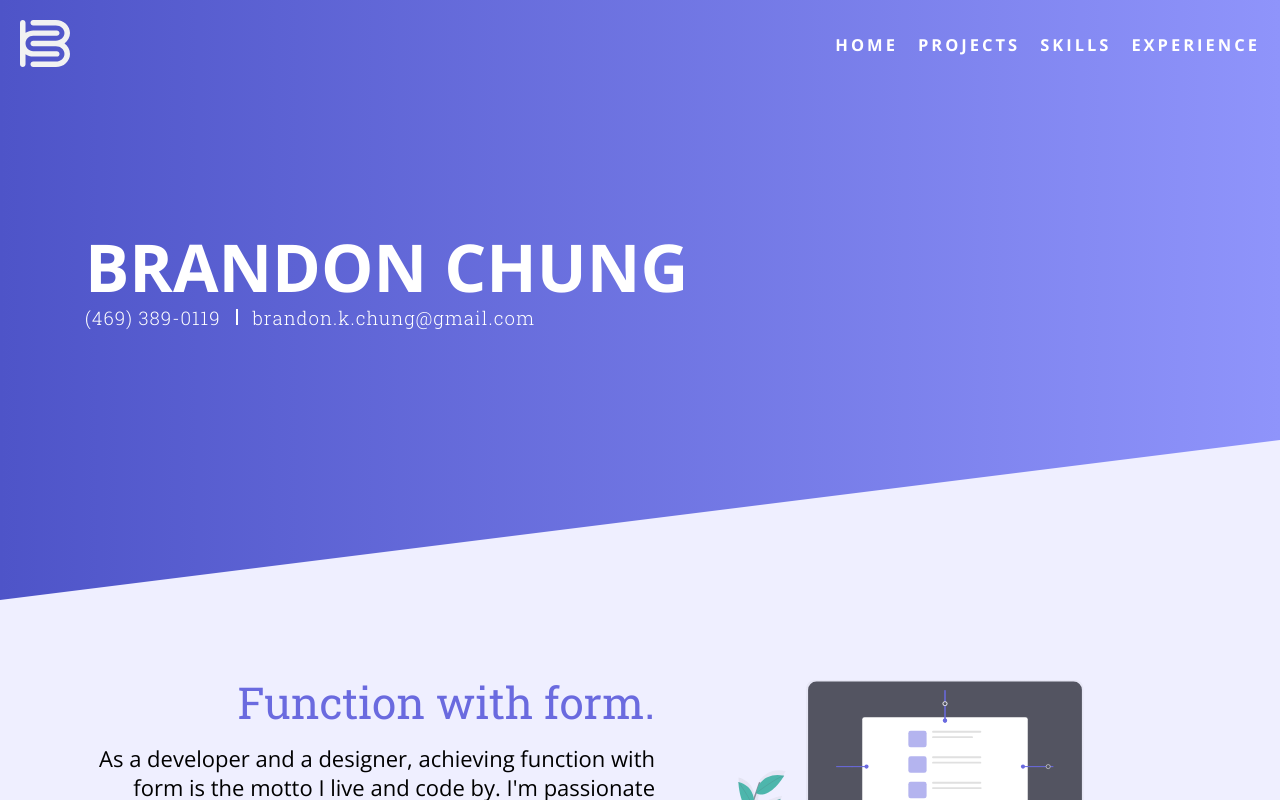
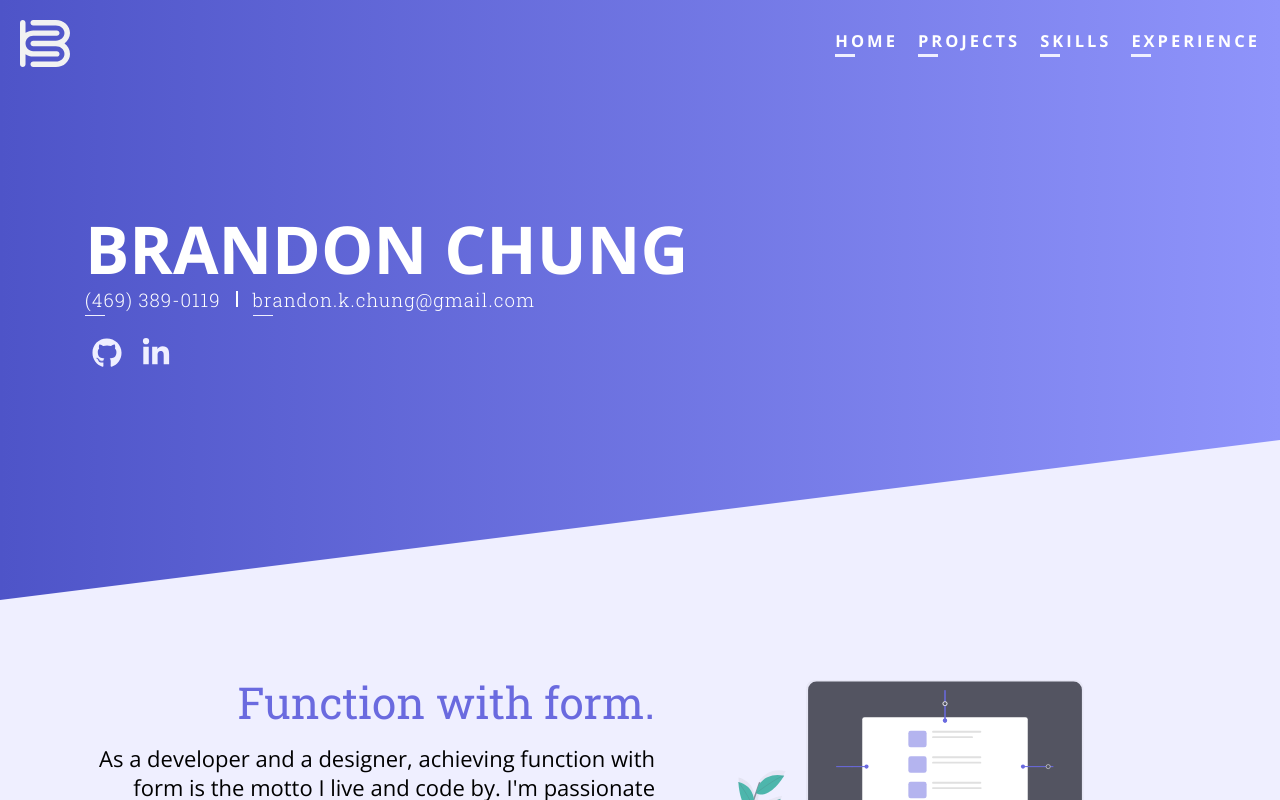
Before and after one commit to bkchu/bkchu-portfolio-pre-gatsby-conversion, a React (Create React App) app: page / in a window 1280 px wide. Shown: the top 800 px of the page. Built offline with nearby package versions, Linux system fonts and the light colour scheme.

Commit message:
add social icons auto scroll to top of each route

```diff
--- a/package.json
+++ b/package.json
@@ -4,6 +4,9 @@
   "version": "0.1.0",
   "private": true,
   "dependencies": {
+    "@fortawesome/fontawesome-svg-core": "^1.2.0-14",
+    "@fortawesome/free-brands-svg-icons": "^5.1.0-11",
+    "@fortawesome/react-fontawesome": "0.1.0-11",
     "node-sass-chokidar": "^1.3.3",
     "npm-run-all": "^4.1.3",
     "react": "^16.4.2",
@@ -19,7 +22,7 @@
     "build-js": "react-scripts build",
     "build": "npm-run-all build-css build-js",
     "predeploy": "npm run build",
-    "deploy": "gh-pages -d build",
+    "deploy": "gh-pages -d build -b master",
     "test": "react-scripts test --env=jsdom",
     "eject": "react-scripts eject"
   },
--- a/src/App.css
+++ b/src/App.css
@@ -201,6 +201,16 @@ body {
       font-size: 0.75em;
       font-weight: 800;
       letter-spacing: 3px; }
+      .Navbar__nav .Navbar__link-list .Navbar__link:after {
+        content: '';
+        display: block;
+        width: 20px;
+        height: 3px;
+        margin-top: 5px;
+        background-color: #efefff;
+        transition: all 0.4s; }
+      .Navbar__nav .Navbar__link-list .Navbar__link:hover:after {
+        width: 100%; }
 
 .Navbar .Navbar__nav--scrolled {
   background: #6a6adf;
@@ -320,7 +330,6 @@ body {
           margin-top: 0; } }
 
 .Jumbo {
-  background: #6a6adf;
   clip-path: polygon(0 100%, 100% 65vh, 100% 0, 0 0);
   color: white;
   height: 75vh;
@@ -348,7 +357,7 @@ body {
     flex-direction: column;
     color: white;
     font-size: 0.85em;
-    margin-bottom: 20px; }
+    margin-bottom: 5px; }
     @media (min-width: 37.5em) {
       .Jumbo__contact {
         flex-direction: row; } }
@@ -371,20 +380,36 @@ body {
         @media (min-width: 37.5em) {
           .Jumbo__contact .Jumbo__info.link h5 {
             margin: 10px 0; } }
-  .Jumbo__cta {
-    border: 1px solid #efefff;
-    color: #6a6adf;
-    background: #efefff;
-    border-radius: 4px;
-    padding: 10px;
-    font-family: "Open Sans", -apple-system, BlinkMacSystemFont, "Segoe UI", Roboto, Oxygen, Ubuntu, Cantarell, "Open Sans", "Helvetica Neue", sans-serif;
-    font-size: 0.85em;
-    font-weight: 800;
-    letter-spacing: 3px;
-    line-height: 1em;
-    text-transform: none;
-    outline: none;
-    cursor: pointer; }
+        @media (min-width: 64em) {
+          .Jumbo__contact .Jumbo__info.link h5:after {
+            content: '';
+            display: block;
+            width: 20px;
+            height: 1px;
+            margin-top: 5px;
+            background-color: #efefff;
+            transition: all 400ms; }
+          .Jumbo__contact .Jumbo__info.link h5:hover:after {
+            width: 100%; } }
+  .Jumbo__networks {
+    display: flex; }
+    .Jumbo__networks .network {
+      padding: 7px;
+      border-radius: 50%;
+      color: #efefff;
+      margin-right: 5px;
+      display: block;
+      transition: all 400ms; }
+      .Jumbo__networks .network:hover {
+        background: #efefff;
+        color: #6a6adf; }
+      .Jumbo__networks .network svg {
+        height: 25px;
+        width: 25px; }
+        @media (min-width: 37.5em) {
+          .Jumbo__networks .network svg {
+            height: 30px;
+            width: 30px; } }
 
 .Page {
   padding-top: 30px; }
--- a/src/components/Jumbo/Jumbo.js
+++ b/src/components/Jumbo/Jumbo.js
@@ -1,4 +1,6 @@
 import React from 'react';
+import { FontAwesomeIcon } from '@fortawesome/react-fontawesome';
+import { faGithub, faLinkedinIn } from '@fortawesome/free-brands-svg-icons';
 
 const Jumbo = () => {
   return (
@@ -17,12 +19,24 @@ const Jumbo = () => {
             <h5>brandon.k.chung@gmail.com</h5>
           </a>
         </div>
-        {/* <a
-            href="mailto:brandon.k.chung@gmail.com"
-            className="Navbar__cta link"
+        <div className="Jumbo__networks">
+          <a
+            href="https://github.com/bkchu"
+            rel="noopener noreferrer"
+            target="_blank"
+            className="network link"
           >
-            HIRE ME
-          </a> */}
+            <FontAwesomeIcon icon={faGithub} size="lg" />
+          </a>
+          <a
+            href="https://www.linkedin.com/in/bkchuu"
+            rel="noopener noreferrer"
+            target="_blank"
+            className="network link"
+          >
+            <FontAwesomeIcon icon={faLinkedinIn} size="lg" />
+          </a>
+        </div>
       </div>
     </div>
   );
--- a/src/components/Page/Page.js
+++ b/src/components/Page/Page.js
@@ -1,7 +1,12 @@
-import React, { Fragment } from 'react';
+import React, { Component, Fragment } from 'react';
 import Header from './Header/Header';
 
-const Page = ({ title, children }) => {
+class Page extends Component {
+  componentDidMount() {
+    document.body.scrollTop = document.documentElement.scrollTop = 0;
+  }
+  render() {
+    const { title, children } = this.props;
     return (
       <Fragment>
         <Header title={title} />
@@ -10,6 +15,7 @@ const Page = ({ title, children }) => {
         </div>
       </Fragment>
     );
-};
+  }
+}
 
 export default Page;
--- a/src/sass/__Jumbo.scss
+++ b/src/sass/__Jumbo.scss
@@ -1,5 +1,4 @@
 .Jumbo {
-  background: $highlight_color;
   clip-path: polygon(0 100%, 100% 65vh, 100% 0, 0 0);
   @include breakpoint(phablet) {
     clip-path: polygon(0 100%, 100% 60vh, 100% 0, 0 0);
@@ -28,7 +27,7 @@
 
     color: white;
     font-size: $content;
-    margin-bottom: 20px;
+    margin-bottom: 5px;
 
     .divider {
       width: 2px;
@@ -52,17 +51,44 @@
         @include breakpoint(phablet) {
           margin: 10px 0;
         }
+        @include breakpoint(laptop) {
+          &:after {
+            content: '';
+            display: block;
+            width: 20px;
+            height: 1px;
+            margin-top: 5px;
+            background-color: $background-color;
+            transition: all 400ms;
+          }
+          &:hover:after {
+            width: 100%;
+          }
+        }
       }
     }
   }
-  &__cta {
-    border: 1px solid $background-color;
-    color: $highlight-color;
-    background: $background-color;
-    border-radius: 4px;
-    padding: 10px;
-    @include fonting($header-font-stack, $s: $content, $w: 800, $ls: 3px);
-    outline: none;
-    cursor: pointer;
+  &__networks {
+    display: flex;
+    .network {
+      padding: 7px;
+      border-radius: 50%;
+      color: $background_color;
+      margin-right: 5px;
+      display: block;
+      transition: all 400ms;
+      &:hover {
+        background: $background-color;
+        color: $highlight_color;
+      }
+      svg {
+        height: 25px;
+        width: 25px;
+        @include breakpoint(phablet) {
+          height: 30px;
+          width: 30px;
+        }
+      }
+    }
   }
 }
--- a/src/sass/__Navbar.scss
+++ b/src/sass/__Navbar.scss
@@ -27,6 +27,18 @@
         font-size: 0.75em;
         font-weight: 800;
         letter-spacing: 3px;
+        &:after {
+          content: '';
+          display: block;
+          width: 20px;
+          height: 3px;
+          margin-top: 5px;
+          background-color: $background-color;
+          transition: all 0.4s;
+        }
+        &:hover:after {
+          width: 100%;
+        }
       }
     }
     transition: all 400ms;
```
Also changed, not shown: 1 other file (tests, documents, lock files or other folders). Lines whose indentation alone changed are shown as unchanged.
